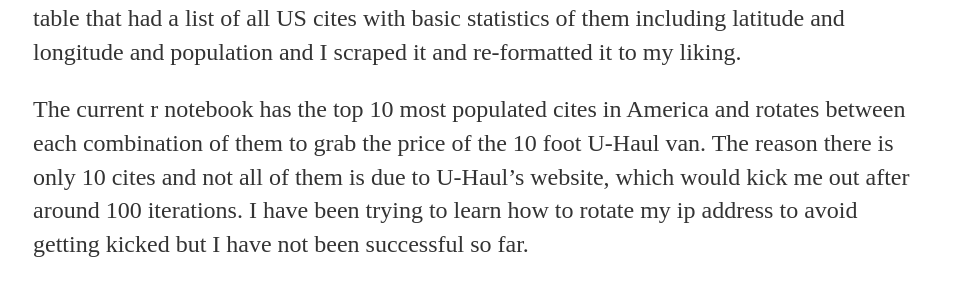
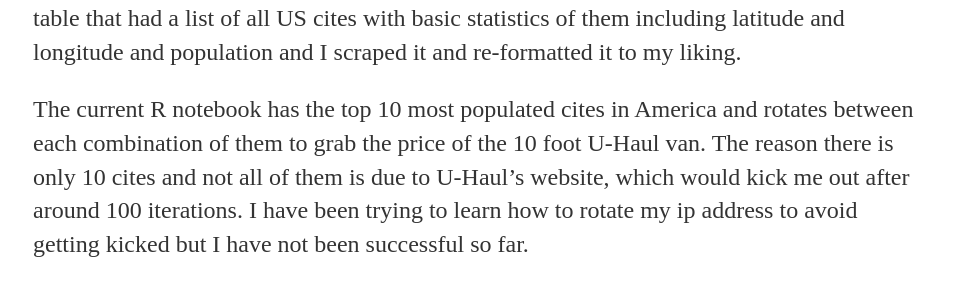
Before and after one commit to EricKnop/EricKnop.github.io, a Jekyll site: the page built from _posts/2019-10-31-first-post.md, in a window 1280 px wide. Shown: the part 1067-1358 px from the top of the page, without its empty margins (159-1117 px from the left). Built offline with Jekyll 4.4.1, drawn with Linux system fonts in a browser that asks for light colours.

Commit message:
Update 2019-10-31-first-post.md

```diff
--- a/_posts/2019-10-31-first-post.md
+++ b/_posts/2019-10-31-first-post.md
@@ -9,7 +9,7 @@
 
 To scrape the U-Haul website I first had to get a list of the US cities. So I found a Wikipedia table that had a list of all US cites with basic statistics of them including latitude and longitude and population and I scraped it and re-formatted it to my liking.
 
-The current r notebook has the top 10 most populated cites in America and rotates between each combination of them to grab the price of the 10 foot U-Haul van. The reason there is only 10 cites and not all of them is due to U-Haul's website, which would kick me out after around 100 iterations. I have been trying to learn how to rotate my ip address to avoid getting kicked but I have not been successful so far.
+The current R notebook has the top 10 most populated cites in America and rotates between each combination of them to grab the price of the 10 foot U-Haul van. The reason there is only 10 cites and not all of them is due to U-Haul's website, which would kick me out after around 100 iterations. I have been trying to learn how to rotate my ip address to avoid getting kicked but I have not been successful so far.
 
 The link <a href="https://public.tableau.com/views/webscrapinguhaulprices/Dashboard1?:display_count=y&:origin=viz_share_link">here</a>  is a interactive tableau dashboard which shows the top 15 routes with the largest price differences. The R program <a href="https://github.com/EricKnop/U-Haul-Web-Scraping">here</a> is posted on my GitHub page and it has interactive map also where the user can pick two cites out of the top 10 most populated cites in America and see the price difference.
 
```
